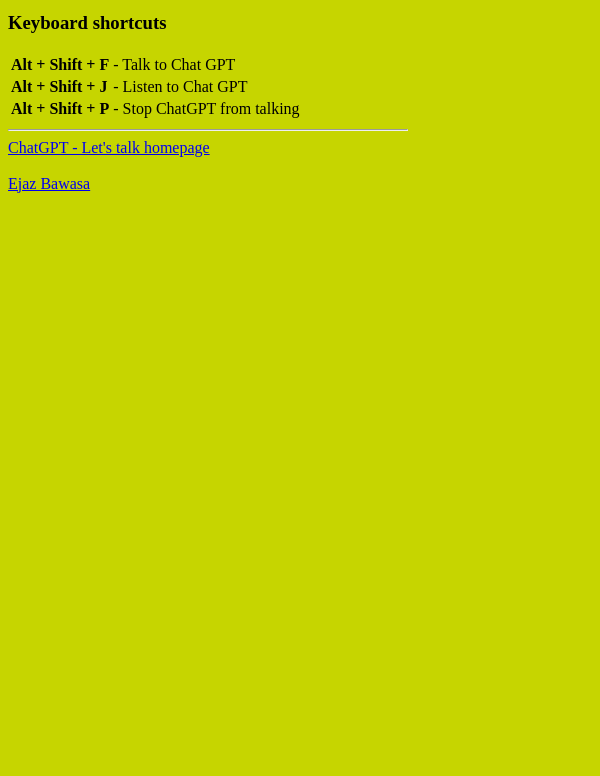
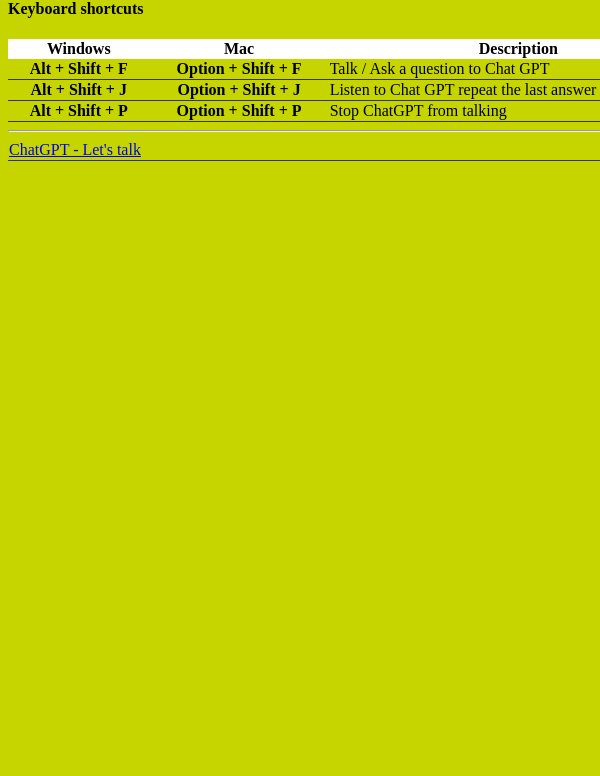
Before and after one commit to obfuscatedgeek/chatgpt-lets-talk, a browser extension: page popup.html in a window 400 px wide. Shown: the part 68-844 px from the top of the page, 600 px wide, since content can reach past the window. Drawn offline with Linux system fonts and the light colour scheme.

```diff
--- a/popup.html
+++ b/popup.html
@@ -11,33 +11,64 @@
 <style>
     body {
         background-color: #c6d500;
-        min-width: 400px;
+        min-width: 700px;
         font-size: 16px;
     }
+
+    table {
+        border-collapse:collapse;
+        /* background-color: #EFEFEF; */
+    }
+
+    th {
+        background-color: #FFF;;
+    }
+
+
+    td {
+        text-align: center;
+        vertical-align: middle;
+        border-bottom: 1px solid #333;
+    }
+
+
 </style>
 </head>
 
 <body>
-    <h1>Chat GPT - Let's Talk</h1>
-    <h3>Keyboard shortcuts</h3>
-    <table>
+    <h2>Chat GPT - Let's Talk</h2>
+    <h4>Keyboard shortcuts</h4>
+    <table width="100%" border="0">
+        <tr>
+            <th>Windows</td>
+            <th>Mac</td>
+            <th>Description</td>
+        </tr>
         <tr>
             <td><b>Alt + Shift + F</b></td>
-            <td>- Talk to Chat GPT</td>
+            <td><b>Option + Shift + F</b></td>
+            <td style="text-align:left">Talk / Ask a question to Chat GPT</td>
         </tr>
         <tr>
             <td><b>Alt + Shift + J</b></td>
-            <td>- Listen to Chat GPT</td>
+            <td><b>Option + Shift + J</b></td>
+            <td style="text-align:left">Listen to Chat GPT repeat the last answer</td>
         </tr>
         <tr>
             <td><b>Alt + Shift + P</b></td>
-            <td>- Stop ChatGPT from talking</td>
+            <td><b>Option + Shift + P</b></td>
+            <td style="text-align:left">Stop ChatGPT from talking</td>
         </tr>
     </table>
 
     <hr />
-    <a href="https://github.com/obfuscatedgeek/chatgpt-lets-talk">ChatGPT - Let's talk homepage</a><br /><br />
-    <a href="https://zaje.me/">Ejaz Bawasa</a>
+    <table width="100%" border="0">
+        <tr>
+            <td style="text-align:left"><a href="https://github.com/obfuscatedgeek/chatgpt-lets-talk">ChatGPT - Let's talk</a></td>
+            <td style="text-align:right"><a href="https://zaje.me/">Ejaz Bawasa</a></td>
+        </tr>
+    </table>
+
 </body>
 
 </html>
```
Also changed, not shown: content.js (+43 -22 lines), images/0.png (added), images/1.png (added), images/2.png (added), images/3.png (added), images/4.png (added), images/install-1.png (added), images/install-2.png (added), images/install-3.png (added), images/install-4.png (added), images/install-mic-access.png (added), manifest.json, readme.md.
